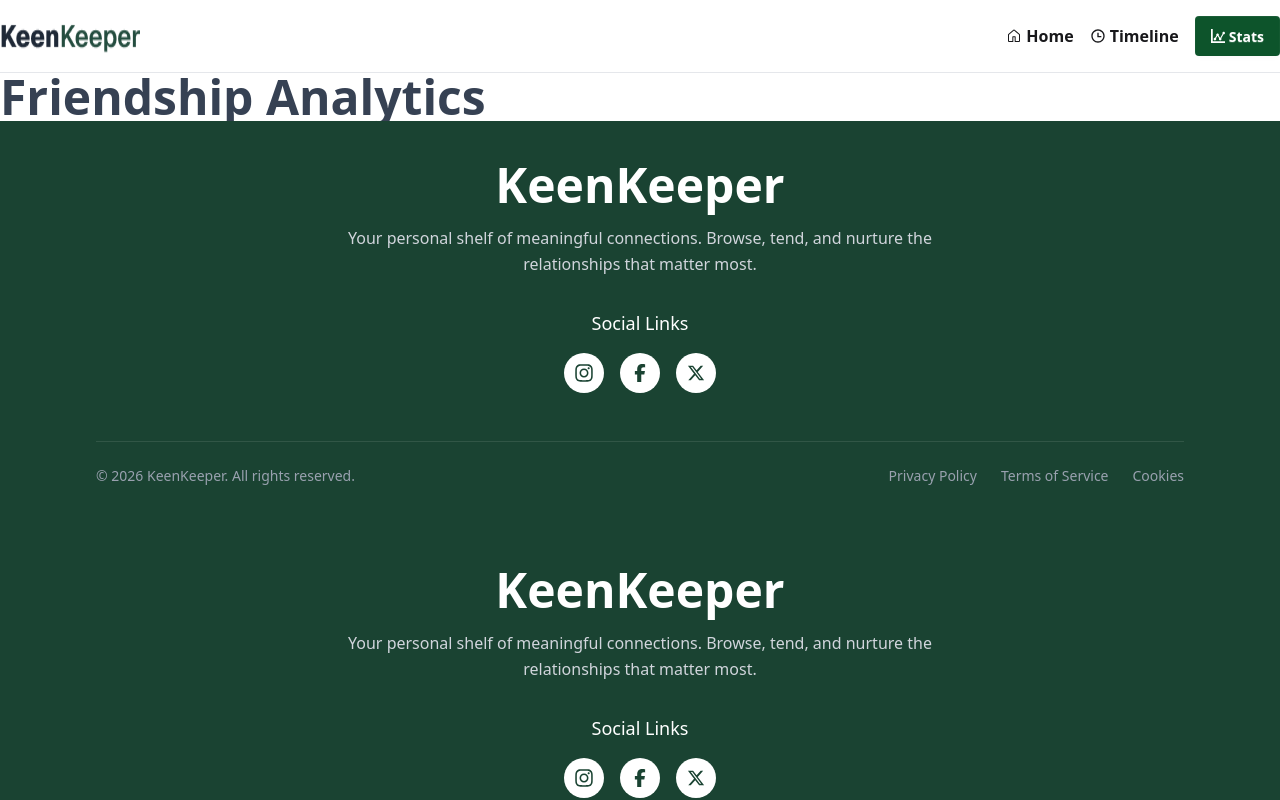
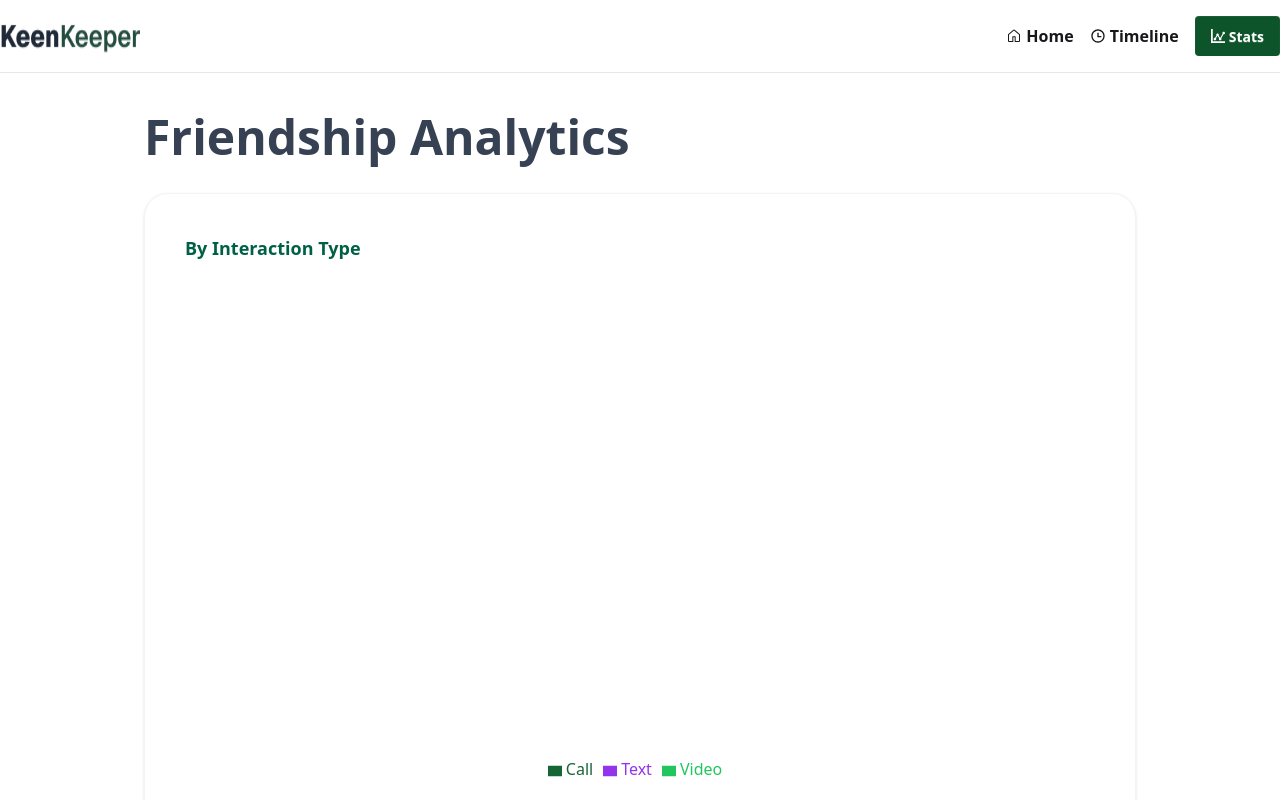
Before and after one commit to Mst-Jui/keen-keeper, a Next.js app: page /stats in a window 1280 px wide. Shown: the top 800 px of the page. Built offline with nearby package versions, Linux system fonts and the light colour scheme.

Commit message:
stats page

```diff
--- a/package.json
+++ b/package.json
@@ -14,7 +14,8 @@
     "react-dom": "19.2.4",
     "react-icons": "^5.6.0",
     "react-spinners": "^0.17.0",
-    "react-toastify": "^11.0.5"
+    "react-toastify": "^11.0.5",
+    "recharts": "^3.8.1"
   },
   "devDependencies": {
     "@tailwindcss/postcss": "^4",
--- a/src/app/(public)/layout.jsx
+++ /dev/null
@@ -1,17 +0,0 @@
-import React from 'react';
-import Footer from "@/components/homepage/footer/Footer";
-import Navbar from "@/components/homepage/navbar/Navbar";
-import Providers from '@/app/lib/providers';
-
-const PublicLayout = ({children}) => {
-  return (<>
-      <Navbar />
-      <main>
-        {children}
-      </main>
-      <Footer />
-    </>
-  );
-};
-
-export default PublicLayout;
--- a/src/app/(public)/stats/page.jsx
+++ b/src/app/(public)/stats/page.jsx
@@ -1,9 +1,63 @@
-import React from 'react';
+"use client"
+import { FriendContext } from '@/context/FriendContext';
+import React, { useContext } from 'react';
+import { Pie, PieChart, Legend, Tooltip } from 'recharts';
 
 const StatsPage = () => {
+
+  const { checkInAction } = useContext(FriendContext);
+
+  const data = [
+    {
+      name: 'Call',
+      value: checkInAction.reduce((count, item) => item.type === "Call" ? count + 1 : count, 0),
+      fill: '#166534'
+    }, // Purple
+    {
+      name: 'Text',
+      value: checkInAction.reduce((count, item)=> item.type === "Text"? count+1 : count, 0),
+      fill: '#9333ea'
+    },
+    {
+      name: 'Video',
+      value: checkInAction.reduce((count, item)=> item.type === "Video"? count+1 : count, 0),
+      fill: '#22c55e'
+    },
+  ];
+
   return (
-    <div>
-      <h2 className='font-bold text-3xl md:text-5xl text-gray-700'>Friendship Analytics</h2>
+    <div className='container mx-auto max-w-5xl my-10 px-4'>
+      <h2 className='font-bold text-3xl md:text-5xl text-gray-700 mb-8'>Friendship Analytics</h2>
+
+
+      <div className="bg-white p-6 md:p-10 rounded-3xl border border-gray-100 shadow-sm">
+        <h3 className="text-emerald-800 font-semibold text-lg mb-6">By Interaction Type</h3>
+
+        {/* chart  */}
+        <PieChart style={
+          {
+            width: '100%',
+            maxWidth: '500px',
+            maxHeight: '80vh',
+            margin: "auto",
+            aspectRatio: 1
+          }} responsive>
+          <Pie
+            data={data}
+            innerRadius="80%"
+            outerRadius="100%"
+            // Corner radius is the rounded edge of each pie slice
+            cornerRadius="50%"
+            fill="#8884d8"
+            // padding angle is the gap between each pie slice
+            paddingAngle={5}
+            dataKey="value"
+            isAnimationActive={true}
+          />
+          <Legend />
+          <Tooltip />
+        </PieChart>
+      </div>
     </div>
   );
 };
--- a/src/app/(timeline)/timeline/layout.jsx
+++ /dev/null
@@ -1,23 +0,0 @@
-import HomeTimeline from '@/components/timeline/HomeTimeline';
-import HomeTimelineBottom from '@/components/timeline/HomeTimelineBottom';
-import Link from 'next/link';
-import React from 'react';
-import { FaHome } from 'react-icons/fa';
-
-const TimeLinelayout = ({ children }) => {
-  return (<div className='bg-[#F8FAFC]'>
-    {/* home  */}
-
-
-
-
-    <HomeTimeline />
-    <main>
-      {children}
-    </main>
-    <HomeTimelineBottom />
-  </div>
-  );
-};
-
-export default TimeLinelayout;
--- a/src/app/layout.jsx
+++ b/src/app/layout.jsx
@@ -31,7 +31,7 @@ export default function RootLayout({ children }) {
     >
       <body className="min-h-full flex flex-col">
         <Providers>
-          {/* <Navbar /> */}
+          <Navbar />
           {children}
            <Footer />
           <ToastContainer />
```
Also changed, not shown: 1 other file (tests, documents, lock files or other folders).
